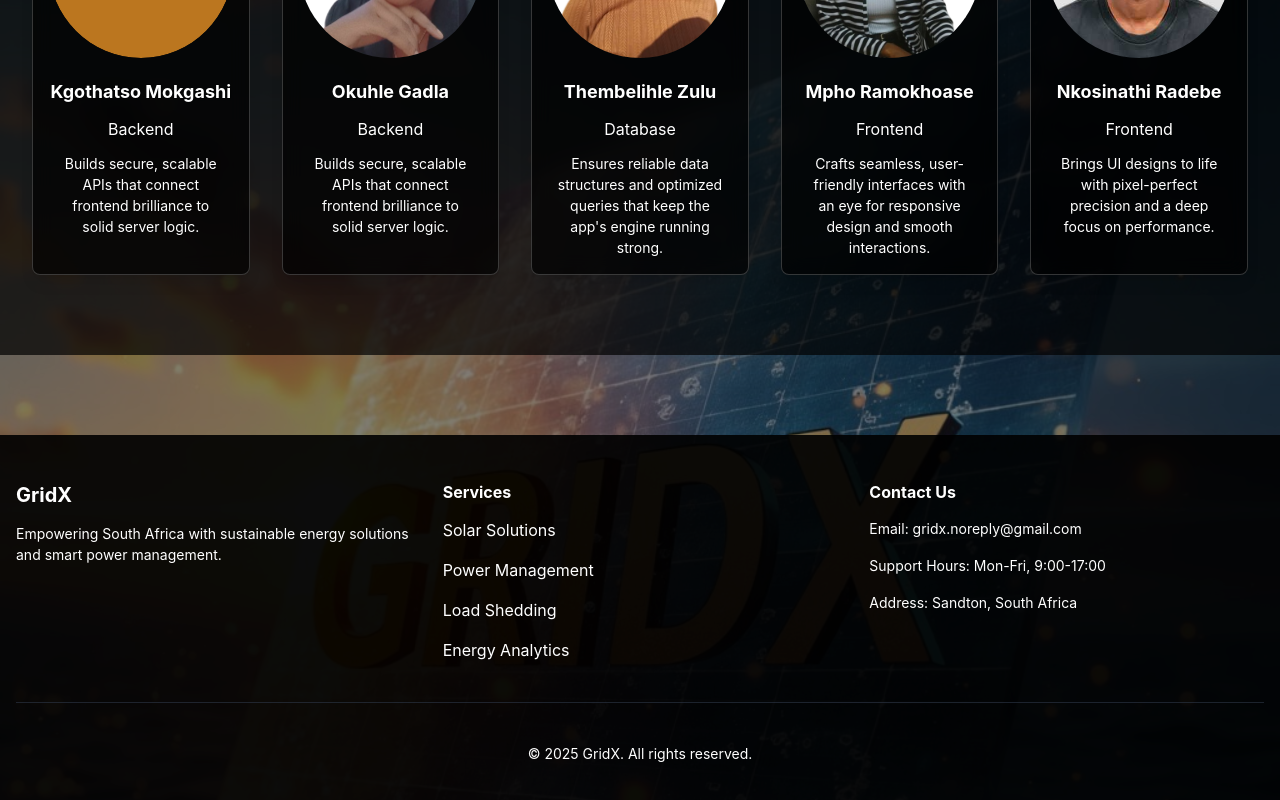
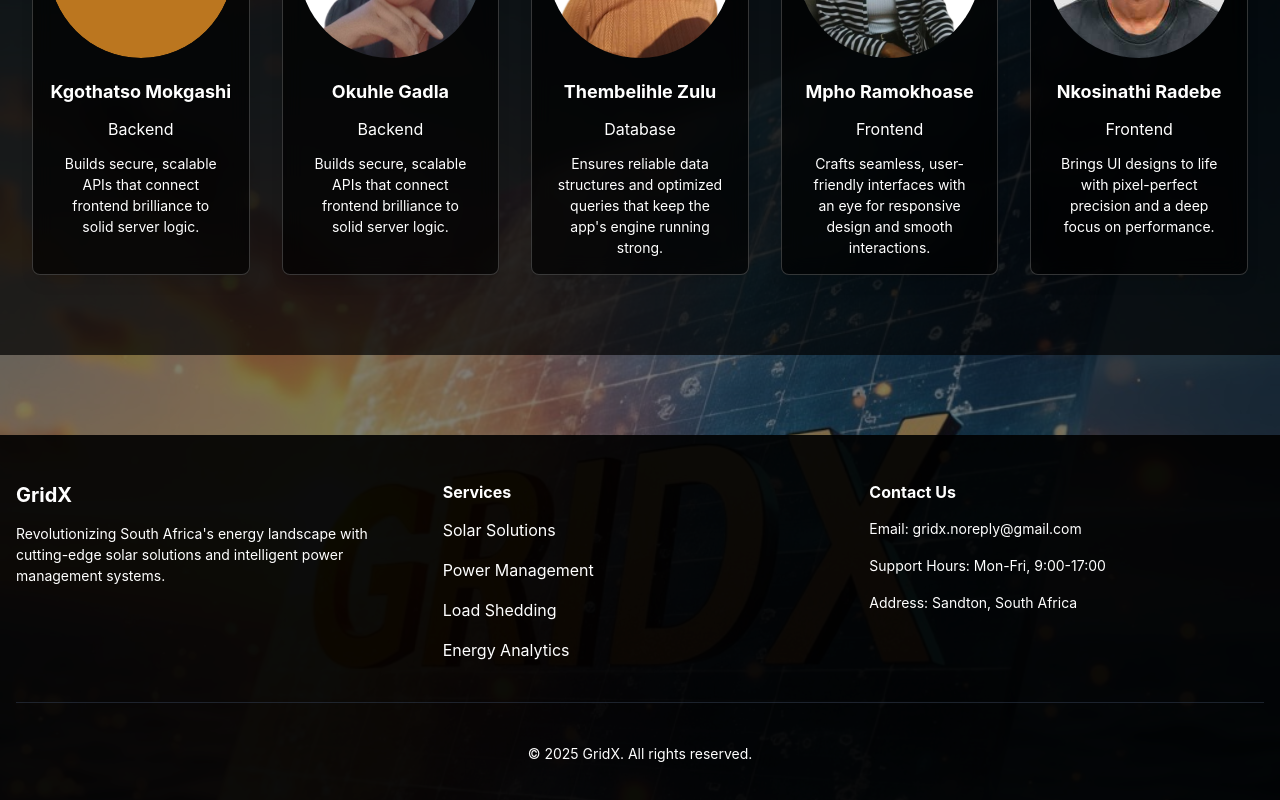
Before and after one commit to sleigh116/For_the_100th_Time.Sleigh116, a React (Create React App) app in the folder frontend/: page / in a window 1280 px wide. Shown: the part 1346-2146 px from the top of the page. Built offline with nearby package versions, Linux system fonts and the light colour scheme; no server answers.

Commit message:
Update LandingPage description to emphasize innovative solar solutions and intelligent power management for South Africa's energy landscape.

```diff
--- a/frontend/src/pages/LandingPage.js
+++ b/frontend/src/pages/LandingPage.js
@@ -638,7 +638,7 @@ function LandingPage() {
               <Stack spacing={4}>
                 <Heading size="md" color={greetingColor}>GridX</Heading>
                 <Text color={textColor} fontSize="sm">
-                  Empowering South Africa with sustainable energy solutions and smart power management.
+                  Revolutionizing South Africa's energy landscape with cutting-edge solar solutions and intelligent power management systems.
                 </Text>
               </Stack>
 
```
